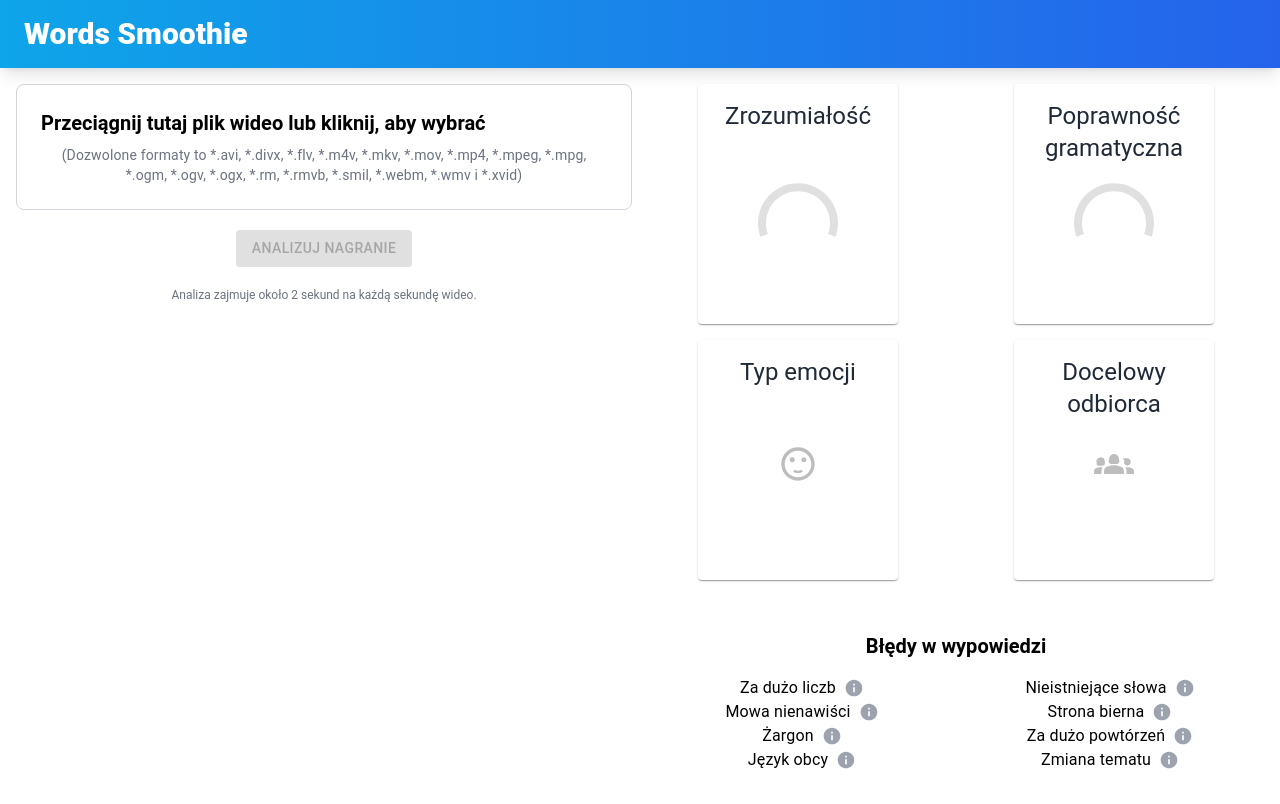
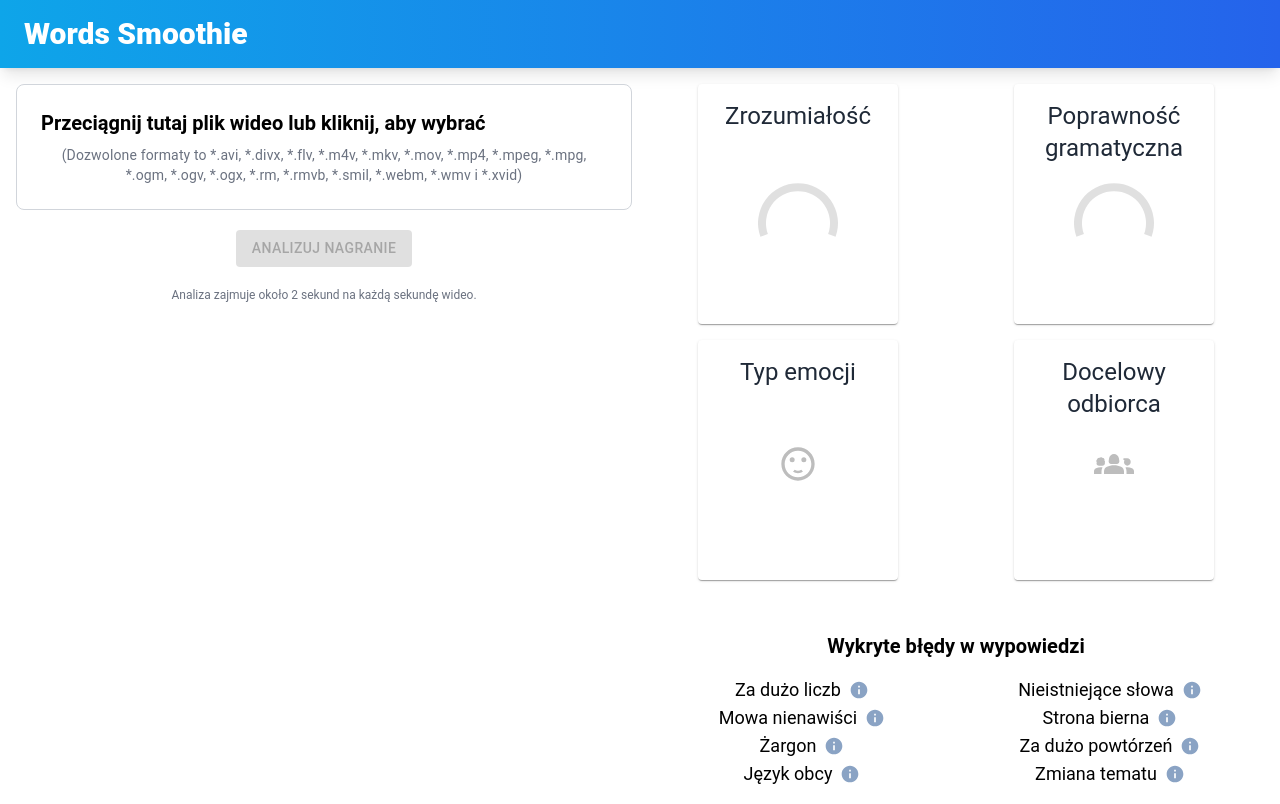
Before and after one commit to Hackathon-Krakow-2024/break-word-traps, a React (Vite) app in the folder frontend/: page / in a window 1280 px wide. Built offline with nearby package versions, Linux system fonts and the light colour scheme.

Commit message:
Change error icon

```diff
--- a/frontend/src/components/ErrorList.tsx
+++ b/frontend/src/components/ErrorList.tsx
@@ -7,7 +7,7 @@ type Props = {
 
 export const ErrorList = ({ transcriptionAnalysis }: Props) => (
   <div className='flex flex-col items-center justify-center text-left md:mt-9'>
-    <h2 className='mb-4 text-xl font-semibold'>Błędy w wypowiedzi</h2>
+    <h2 className='mb-4 text-xl font-semibold'>Wykryte błędy w wypowiedzi</h2>
     <div className='flex w-full justify-between'>
       <div className='flex w-1/2 flex-col items-center'>
         <ListItem type='tooManyNumbers' value={transcriptionAnalysis.tooManyNumbers} />
--- a/frontend/src/components/ListItem.tsx
+++ b/frontend/src/components/ListItem.tsx
@@ -1,6 +1,6 @@
-import { Tooltip, Typography } from '@mui/material'
-import InfoIcon from '@mui/icons-material/Info'
-import CheckIcon from '@mui/icons-material/Check'
+import InfoIcon from '@mui/icons-material/Info';
+import ReportProblemIcon from '@mui/icons-material/ReportProblem';
+import { Tooltip, Typography } from '@mui/material';
 
 type Props = {
   type: keyof typeof items
@@ -58,13 +58,12 @@ export const ListItem = ({ type, value }: Props) => {
             : {}
         }
       >
-        {value && <CheckIcon htmlColor='red' fontSize='small' />}
-        <Typography className={`mb-2 text-center ${value && 'text-red-500'}`}>{items[type].text}</Typography>
+        {value && <ReportProblemIcon htmlColor='red' fontSize='small' />}
+        <span className={`text-lg ${value && 'text-red-500'}`}>{items[type].text}</span>
         <Tooltip title={items[type].description} arrow placement='top-end'>
           <InfoIcon
-            htmlColor={value ? '#ef4444' : '#9ca3af'}
+            htmlColor='#8aa3c4'
             fontSize='small'
-            sx={{ '&:hover': { color: value ? '#f87171' : '#d1d5db' } }}
           />
         </Tooltip>
       </div>
--- a/frontend/src/components/QuestionList.tsx
+++ b/frontend/src/components/QuestionList.tsx
@@ -7,7 +7,7 @@ const QuestionList = ({ questions }: QuestionListProp) => {
   if (questions.length === 0) return null
 
   return (
-    <Box className='mb-5 rounded-lg border border-solid border-gray-300 bg-white p-6'>
+    <Box className='mb-5 rounded-lg border border-solid border-gray-300 bg-white p-6 w-full'>
       <h2 className='mb-2 text-xl font-semibold'>Możliwe pytania:</h2>
       <ul>
         {questions.map((question, index) => (
@@ -17,16 +17,6 @@ const QuestionList = ({ questions }: QuestionListProp) => {
         ))}
       </ul>
     </Box>
-    // <div className='mt-6'>
-    //   <h2 className='mb-2 text-xl font-semibold'>Możliwe pytania:</h2>
-    //   <ul className='pl-5'>
-    //     {questions.map((question, index) => (
-    //       <li key={index} className='py-1 text-gray-900'>
-    //         {question}
-    //       </li>
-    //     ))}
-    //   </ul>
-    // </div>
   )
 }
 
```
